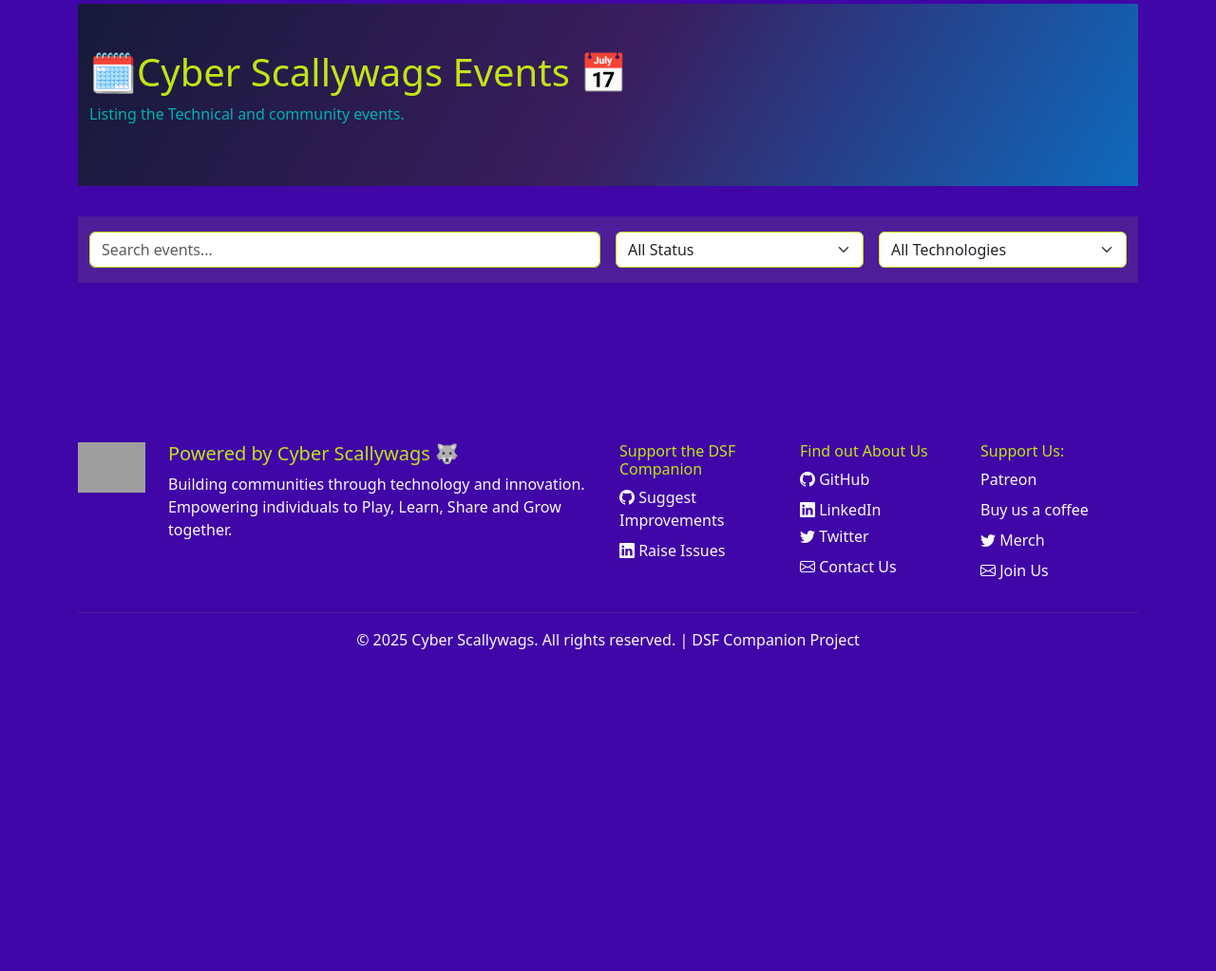
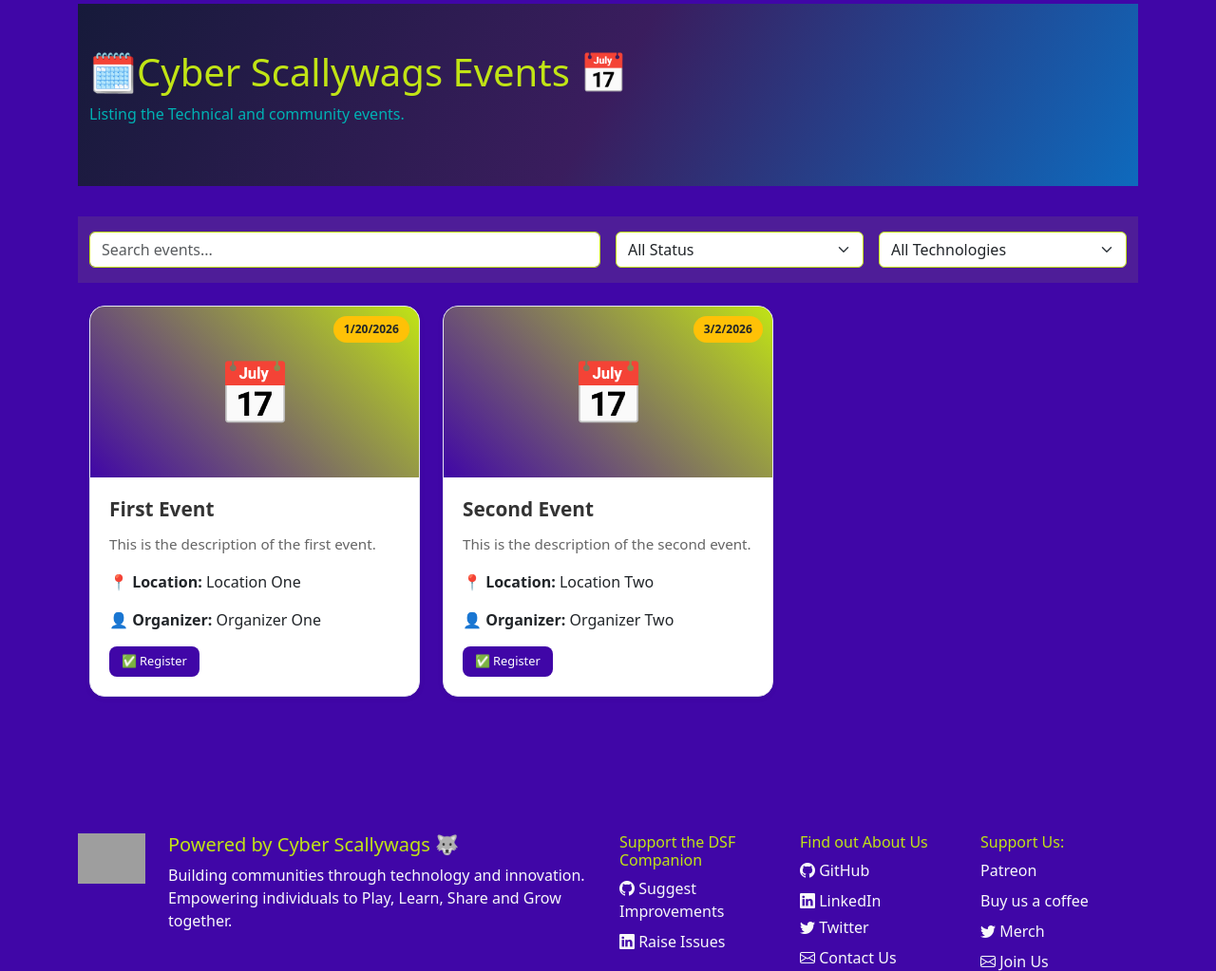
Before and after one commit to cyberscallywags/web_portal, a FastAPI app: page /events in a window 1280 px wide. Shown: the part 145-1168 px from the top of the page at 95% size. Before the commit the page ends 829 px from the top, so only its background shows below. Run offline with FastAPI, Linux system fonts and the light colour scheme; grey boxes are pictures that could not be loaded.

Commit message:
Add events API integration and register button

```diff
--- a/app/main.py
+++ b/app/main.py
@@ -2,6 +2,7 @@ from fastapi import FastAPI, Request, HTTPException
 from app.static.data import team, blogs
 from app.services.models.project_schema import Project, ProjectsResponse
 from app.services import service_projects
+from app.services import service_events
 from app.templates.comms.forms.schema.contact_form import ContactFormData
 from app.services import graphDB as gdb
 from fastapi.staticfiles import StaticFiles
@@ -93,7 +94,8 @@ async def read_contact(request: Request):
 
 @app.get("/events")
 async def read_events(request: Request):
-    return templates.TemplateResponse("/events.html", {"request": request})
+    events = service_events.get_all_events()
+    return templates.TemplateResponse("/events.html", {"request": request, "events": events})
 
 
 @app.get("/support")
@@ -349,6 +351,26 @@ async def get_project_by_slug(project_slug: str):
 
     return project
 
+
+@app.get("/api/events")
+async def get_all_events_api():
+    """API endpoint to get all events"""
+    events = service_events.get_all_events()
+    return events
+
+
+@app.get("/api/events/{event_id}")
+async def get_event_by_id(event_id: int):
+    """Get a specific event by ID"""
+    events_data = service_events.get_all_events()
+    events_list = events_data.get('events', [])
+
+    for event in events_list:
+        if event.get('id') == event_id:
+            return event
+
+    raise HTTPException(status_code=404, detail="Event not found")
+
 @app.get("/project/{project_slug}")
 async def read_project_detail(request: Request, project_slug: str):
     """Render project detail page"""
--- a/app/services/service_events.py
+++ b/app/services/service_events.py
@@ -2,7 +2,7 @@ import os
 
 import requests
 
-from models.blog_schema import Event
+# from app.services.models.event_schema import Event
 
 # API_BASE = os.getenv("API_BASE", "https://api.cyberscallywags.uk")
 
@@ -30,7 +30,7 @@ listings = [
 ]
 
 
-def get_all_events() -> list[Event]:
+def get_all_events():
     # resp = requests.get(f"{API_BASE}/events")
 
     data = {'events': listings}
@@ -38,15 +38,5 @@ def get_all_events() -> list[Event]:
 
 
 if __name__ == "__main__":
-
-    lst = get_all_blogs()
-    print(f" A blogs in a lst :: {lst}")
-
-
-id: int = Field(..., description="The unique identifier for the event")
-    name: str = Field(..., description="The name of the event")
-    date: str = Field(..., description="The date of the event")
-    location: str = Field(..., description="The location of the event")
-    description: str = Field(..., description="A brief description of the event")
-    createdAt: str = Field(..., description="The date and time when the event was created")
-    lastUpdated: str = Field(..., description="The date and time when the event was last updated")
+    lst = get_all_events()
+    print(f"All events: {lst}")
--- a/app/templates/events.html
+++ b/app/templates/events.html
@@ -251,71 +251,39 @@
 </style>
 
 <script>
-// Sample events data - this would typically come from your API
-const eventsData = {
-  "events": [
-    {
-      "id": 3,
-      "title": "Event DSF Companion Launch ",
-      "slug": "event-dsf-companion-launch",
-      "description": "An event to introduce the features and functionalities of the DSF Companion app, designed to promote and enhance user experience with DSF.",
-      "emoji": "🦾",
-      "status": "17 Nov 24",
-      "technologies": ["python", "FastAPI", "Jinja2"],
-      "github_url": "https://github.com/cyberscallywags/business-directory-api",
-      "demo_url": null,
-      "contributors": [
-        {
-          "name": "Colin Moore-Hill",
-          "emoji": "🌐",
-          "team_slug": "colin-moore-hill"
-        },
-        {
-          "name": "Dean Foulds",
-          "emoji": "🎨",
-          "team_slug": "dean-foulds"
-        },
-        {
-          "name": "Amit ",
-          "emoji": "🎨",
-          "team_slug": "dean-foulds"
-        },
-        {
-          "name": "Edward Bensa",
-          "emoji": "🎨",
-          "team_slug": "dean-foulds"
-        }
-      ],
-      "created_date": "2024-08-20T00:00:00Z",
-      "last_updated": "2025-02-14T16:45:00Z"
-    }
-  ],
-  "pagination": {
-    "current_page": 1,
-    "total_pages": 1,
-    "total_projects": 6,
-    "projects_per_page": 9
-  }
-};
-
 // Events functionality
 class EventsManager {
   constructor() {
-    this.events = eventsData.events;
-    this.filteredEvents = [...this.events];
+    this.events = [];
+    this.filteredEvents = [];
     this.currentPage = 1;
     this.eventsPerPage = 6;
     this.init();
   }
 
-  init() {
-    this.renderEvents();
+  async init() {
+    await this.fetchEvents();
     this.bindEvents();
+  }
+
+  async fetchEvents() {
+    try {
+      const response = await fetch('/api/events');
+      const data = await response.json();
+      this.events = data.events || [];
+      this.filteredEvents = [...this.events];
+      this.renderEvents();
+    } catch (error) {
+      console.error('Error fetching events:', error);
+      this.events = [];
+      this.filteredEvents = [];
+      this.renderEvents();
+    }
   }
 
   bindEvents() {
     document.getElementById('searchInput').addEventListener('input', (e) => {
-      this.filterProjects(
+      this.filterEvents(
         e.target.value,
         document.getElementById('statusFilter').value,
         document.getElementById('techFilter').value
@@ -323,7 +291,7 @@ class EventsManager {
     });
 
     document.getElementById('statusFilter').addEventListener('change', (e) => {
-      this.filterProjects(
+      this.filterEvents(
         document.getElementById('searchInput').value,
         e.target.value,
         document.getElementById('techFilter').value
@@ -331,7 +299,7 @@ class EventsManager {
     });
 
     document.getElementById('techFilter').addEventListener('change', (e) => {
-      this.filterProjects(
+      this.filterEvents(
         document.getElementById('searchInput').value,
         document.getElementById('statusFilter').value,
         e.target.value
@@ -339,83 +307,65 @@ class EventsManager {
     });
   }
 
-  filterProjects(searchTerm = '', selectedStatus = '', selectedTech = '') {
-    this.filteredProjects = this.projects.filter(project => {
+  filterEvents(searchTerm = '', selectedStatus = '', selectedTech = '') {
+    this.filteredEvents = this.events.filter(event => {
       const matchesSearch = !searchTerm ||
-        project.title.toLowerCase().includes(searchTerm.toLowerCase()) ||
-        project.description.toLowerCase().includes(searchTerm.toLowerCase());
+        event.name.toLowerCase().includes(searchTerm.toLowerCase()) ||
+        event.description.toLowerCase().includes(searchTerm.toLowerCase());
 
-      const matchesStatus = !selectedStatus || project.status === selectedStatus;
-      const matchesTech = !selectedTech || project.technologies.includes(selectedTech);
+      const matchesStatus = !selectedStatus || event.status === selectedStatus;
+      const matchesTech = !selectedTech || (event.technologies && event.technologies.includes(selectedTech));
 
       return matchesSearch && matchesStatus && matchesTech;
     });
 
     this.currentPage = 1;
-    this.renderProjects();
+    this.renderEvents();
   }
 
-  renderProjects() {
-    const startIndex = (this.currentPage - 1) * this.projectsPerPage;
-    const endIndex = startIndex + this.projectsPerPage;
-    const projectsToShow = this.filteredProjects.slice(startIndex, endIndex);
+  renderEvents() {
+    const startIndex = (this.currentPage - 1) * this.eventsPerPage;
+    const endIndex = startIndex + this.eventsPerPage;
+    const eventsToShow = this.filteredEvents.slice(startIndex, endIndex);
 
-    const projectsGrid = document.getElementById('projectsGrid');
-    projectsGrid.innerHTML = '';
+    const eventsGrid = document.getElementById('projectsGrid');
+    eventsGrid.innerHTML = '';
 
-    if (projectsToShow.length === 0) {
-      projectsGrid.innerHTML = '<div class="col-12 text-center"><p style="color: #C1E415; font-size: 1.2rem;">No projects found matching your criteria.</p></div>';
+    if (eventsToShow.length === 0) {
+      eventsGrid.innerHTML = '<div class="col-12 text-center"><p style="color: #C1E415; font-size: 1.2rem;">No events found matching your criteria.</p></div>';
       return;
     }
 
-    projectsToShow.forEach(project => {
-      const projectCard = this.createProjectCard(project);
-      projectsGrid.appendChild(projectCard);
+    eventsToShow.forEach(event => {
+      const eventCard = this.createEventCard(event);
+      eventsGrid.appendChild(eventCard);
     });
 
     this.renderPagination();
   }
 
-  createProjectCard(project) {
+  createEventCard(event) {
     const col = document.createElement('div');
     col.className = 'col-12 col-md-6 col-lg-4';
 
-    const contributorsHTML = project.contributors.map(contributor => `
-      <div class="contributor-avatar"
-           onclick="window.location.href='/team#${contributor.team_slug}'"
-           title="${contributor.name}">
-        <span class="contributor-emoji">${contributor.emoji}</span>
-      </div>
-    `).join('');
-
-    const linksHTML = `
-      <div class="project-links">
-        <a href="${project.github_url}" target="_blank" rel="noopener" class="project-link">
-          📂 GitHub
-        </a>
-        ${project.demo_url ? `<a href="${project.demo_url}" target="_blank" rel="noopener" class="project-link">🔗 Demo</a>` : ''}
-      </div>
-    `;
-
     col.innerHTML = `
-      <article class="project-card" onclick="window.location.href='/project/${project.slug}'">
+      <article class="project-card">
         <div class="project-header">
-          <span class="project-status status-${project.status}">${project.status}</span>
-          <span style="font-size: 4rem;">${project.emoji}</span>
+          <span class="project-status status-planning">${event.date ? new Date(event.date).toLocaleDateString() : 'TBD'}</span>
+          <span style="font-size: 4rem;">📅</span>
         </div>
         <div class="project-card-body">
-          <h3 class="project-title">${project.title}</h3>
-          <p class="project-description">${project.description}</p>
-          <div class="project-technologies">
-            ${project.technologies.map(tech => `<span class="tech-tag">${tech}</span>`).join('')}
+          <h3 class="project-title">${event.name}</h3>
+          <p class="project-description">${event.description}</p>
+          <div class="project-meta">
+            <p><strong>📍 Location:</strong> ${event.location || 'TBD'}</p>
+            ${event.organizer ? `<p><strong>👤 Organizer:</strong> ${event.organizer}</p>` : ''}
           </div>
-          <div class="project-contributors">
-            <div class="contributors-title">Contributors (${project.contributors.length})</div>
-            <div class="contributors-list">
-              ${contributorsHTML}
-            </div>
+          <div class="project-links" style="margin-top: 1rem;">
+            <button class="project-link" onclick="eventsManager.registerForEvent(${event.id}, '${event.name}')" style="border: none; cursor: pointer;">
+              ✅ Register
+            </button>
           </div>
-          ${linksHTML}
         </div>
       </article>
     `;
@@ -423,8 +373,14 @@ class EventsManager {
     return col;
   }
 
+  registerForEvent(eventId, eventName) {
+    // You can customize this behavior - redirect to a registration form, open a modal, etc.
+    alert(`Registration for "${eventName}" coming soon!\n\nEvent ID: ${eventId}`);
+    // Example: window.location.href = `/events/${eventId}/register`;
+  }
+
   renderPagination() {
-    const totalPages = Math.ceil(this.filteredProjects.length / this.projectsPerPage);
+    const totalPages = Math.ceil(this.filteredEvents.length / this.eventsPerPage);
     const paginationNav = document.getElementById('paginationNav');
 
     if (totalPages <= 1) {
@@ -437,7 +393,7 @@ class EventsManager {
     for (let i = 1; i <= totalPages; i++) {
       paginationHTML += `
         <li class="page-item ${i === this.currentPage ? 'active' : ''}">
-          <button class="page-link" onclick="projectsManager.goToPage(${i})" style="color: ${i === this.currentPage ? '#fff' : '#4006a7'}; background-color: ${i === this.currentPage ? '#4006a7' : '#fff'};">${i}</button>
+          <button class="page-link" onclick="eventsManager.goToPage(${i})" style="color: ${i === this.currentPage ? '#fff' : '#4006a7'}; background-color: ${i === this.currentPage ? '#4006a7' : '#fff'};">${i}</button>
         </li>
       `;
     }
@@ -447,14 +403,14 @@ class EventsManager {
 
   goToPage(page) {
     this.currentPage = page;
-    this.renderProjects();
+    this.renderEvents();
     window.scrollTo({ top: 0, behavior: 'smooth' });
   }
 }
 
-// Initialize projects manager when DOM is loaded
+// Initialize events manager when DOM is loaded
 document.addEventListener('DOMContentLoaded', () => {
-  window.projectsManager = new ProjectsManager();
+  window.eventsManager = new EventsManager();
 });
 </script>
 
```
